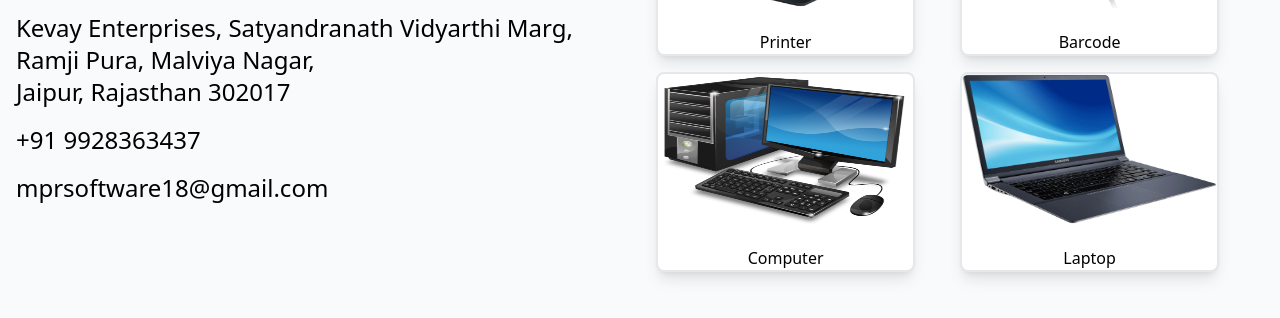
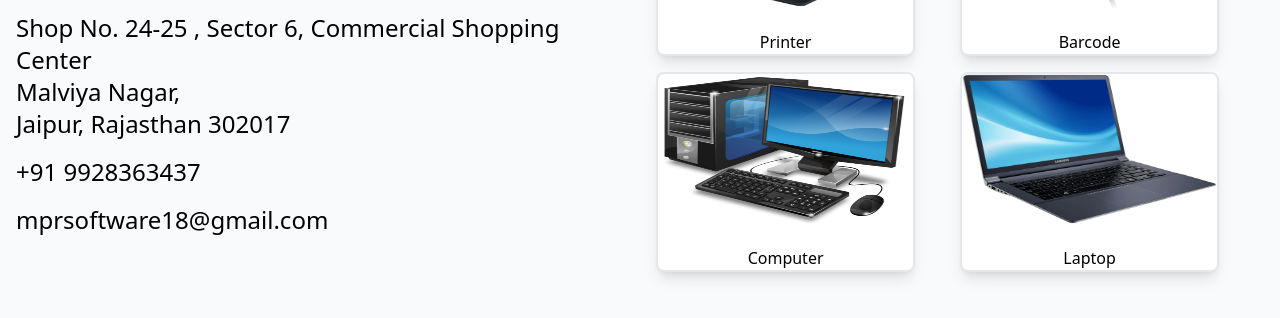
Before and after one commit to aniketk18/kevayEnt, a plain HTML site: page index.html in a window 1280 px wide. Shown: the part 296-614 px from the top of the page. Drawn offline with nearby package versions, Linux system fonts and the light colour scheme.

Commit message:
Update index.html

```diff
--- a/index.html
+++ b/index.html
@@ -22,7 +22,7 @@
                 <div class="mt-4 flex flex-col gap-4 text-2xl">
                     <div>
                         <i class="gg-home-alt" ></i>
-                        Kevay Enterprises, Satyandranath Vidyarthi Marg, <br> Ramji Pura, Malviya Nagar, <br> Jaipur, Rajasthan 302017
+                        Shop No. 24-25 , Sector 6, Commercial Shopping Center <br> Malviya Nagar, <br> Jaipur, Rajasthan 302017
                     </div>
                     <div>
                         <i class="gg-phone"></i>
```
